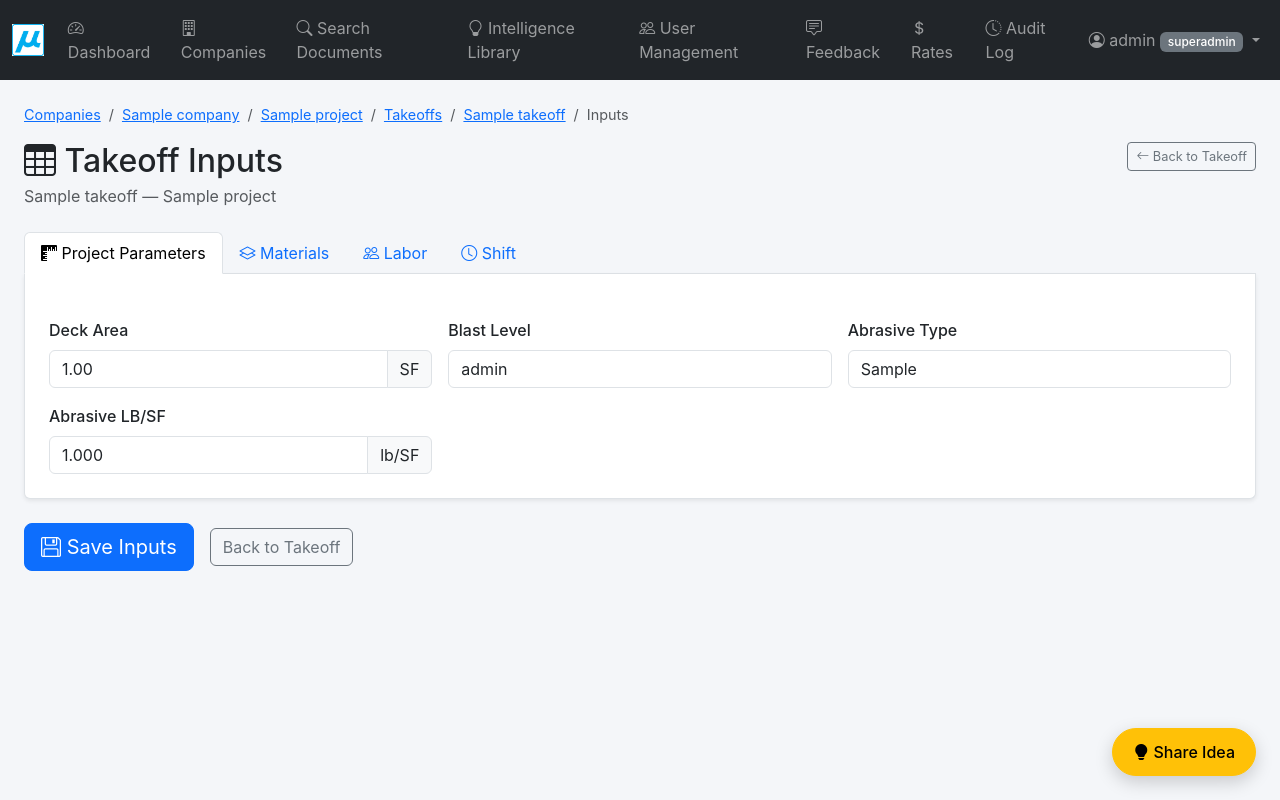
After one commit to jKeonaona/powerscan, a Flask app: page /takeoffs/1/inputs in a window 1280 px wide. The commit adds this page. Run offline with Flask 3, Linux system fonts and the light colour scheme; a user stored in the database is signed in; tables that the repository leaves empty hold one stand-in row (values such as "Sample post"); one stand-in notice (Sample message) is shown.

Commit message:
Add Takeoff inputs model and tabbed form: project parameters, materials, labor rates, shift structure
Co-Authored-By: Claude Sonnet 4.6 <noreply@anthropic.com>

```diff
--- a/app.py
+++ b/app.py
@@ -135,6 +135,83 @@ def _run_migrations(database):
         ("report", "takeoff_id", "INTEGER"),
         ("takeoff", "scopes", "TEXT"),
         ("intelligence_item", "content_hash", "VARCHAR(64)"),
+        # Takeoff inputs — project parameters
+        ("takeoff", "deck_area_sf", "NUMERIC"),
+        ("takeoff", "blast_level", "VARCHAR(32)"),
+        ("takeoff", "abrasive_type", "VARCHAR(64)"),
+        ("takeoff", "abrasive_lb_per_sf", "NUMERIC"),
+        # Takeoff inputs — materials
+        ("takeoff", "primer_vol_pct", "NUMERIC"),
+        ("takeoff", "primer_mils", "NUMERIC"),
+        ("takeoff", "primer_gal", "NUMERIC"),
+        ("takeoff", "second_primer_vol_pct", "NUMERIC"),
+        ("takeoff", "second_primer_mils", "NUMERIC"),
+        ("takeoff", "second_primer_gal", "NUMERIC"),
+        ("takeoff", "stripe_prime_vol_pct", "NUMERIC"),
+        ("takeoff", "stripe_prime_mils", "NUMERIC"),
+        ("takeoff", "stripe_prime_gal", "NUMERIC"),
+        ("takeoff", "stripe_intermediate_vol_pct", "NUMERIC"),
+        ("takeoff", "stripe_intermediate_mils", "NUMERIC"),
+        ("takeoff", "stripe_intermediate_gal", "NUMERIC"),
+        ("takeoff", "intermediate_vol_pct", "NUMERIC"),
+        ("takeoff", "intermediate_mils", "NUMERIC"),
+        ("takeoff", "intermediate_gal", "NUMERIC"),
+        ("takeoff", "finish_vol_pct", "NUMERIC"),
+        ("takeoff", "finish_mils", "NUMERIC"),
+        ("takeoff", "finish_gal", "NUMERIC"),
+        # Takeoff inputs — labor SF/HR + workers/nozzle
+        ("takeoff", "mobilize_sf_per_hr", "NUMERIC"),
+        ("takeoff", "mobilize_workers_per_nozzle", "NUMERIC"),
+        ("takeoff", "equip_setup_sf_per_hr", "NUMERIC"),
+        ("takeoff", "equip_setup_workers_per_nozzle", "NUMERIC"),
+        ("takeoff", "scaffold_sf_per_hr", "NUMERIC"),
+        ("takeoff", "scaffold_workers_per_nozzle", "NUMERIC"),
+        ("takeoff", "containment_sf_per_hr", "NUMERIC"),
+        ("takeoff", "containment_workers_per_nozzle", "NUMERIC"),
+        ("takeoff", "masking_sf_per_hr", "NUMERIC"),
+        ("takeoff", "masking_workers_per_nozzle", "NUMERIC"),
+        ("takeoff", "pressure_wash_sf_per_hr", "NUMERIC"),
+        ("takeoff", "pressure_wash_workers_per_nozzle", "NUMERIC"),
+        ("takeoff", "caulking_sf_per_hr", "NUMERIC"),
+        ("takeoff", "caulking_workers_per_nozzle", "NUMERIC"),
+        ("takeoff", "blast_sf_per_hr", "NUMERIC"),
+        ("takeoff", "blast_workers_per_nozzle", "NUMERIC"),
+        ("takeoff", "primer_labor_sf_per_hr", "NUMERIC"),
+        ("takeoff", "primer_labor_workers_per_nozzle", "NUMERIC"),
+        ("takeoff", "second_primer_labor_sf_per_hr", "NUMERIC"),
+        ("takeoff", "second_primer_labor_workers_per_nozzle", "NUMERIC"),
+        ("takeoff", "stripe_prime_labor_sf_per_hr", "NUMERIC"),
+        ("takeoff", "stripe_prime_labor_workers_per_nozzle", "NUMERIC"),
+        ("takeoff", "stripe_intermediate_labor_sf_per_hr", "NUMERIC"),
+        ("takeoff", "stripe_intermediate_labor_workers_per_nozzle", "NUMERIC"),
+        ("takeoff", "intermediate_labor_sf_per_hr", "NUMERIC"),
+        ("takeoff", "intermediate_labor_workers_per_nozzle", "NUMERIC"),
+        ("takeoff", "finish_labor_sf_per_hr", "NUMERIC"),
+        ("takeoff", "finish_labor_workers_per_nozzle", "NUMERIC"),
+        ("takeoff", "traffic_control_sf_per_hr", "NUMERIC"),
+        ("takeoff", "traffic_control_workers_per_nozzle", "NUMERIC"),
+        ("takeoff", "inspection_touchup_sf_per_hr", "NUMERIC"),
+        ("takeoff", "inspection_touchup_workers_per_nozzle", "NUMERIC"),
+        ("takeoff", "osha_training_sf_per_hr", "NUMERIC"),
+        ("takeoff", "osha_training_workers_per_nozzle", "NUMERIC"),
+        # Takeoff inputs — time-based labor
+        ("takeoff", "mobilize_hrs_per_day", "NUMERIC"),
+        ("takeoff", "mobilize_days", "NUMERIC"),
+        ("takeoff", "equip_setup_hrs_per_day", "NUMERIC"),
+        ("takeoff", "equip_setup_days", "NUMERIC"),
+        ("takeoff", "scaffold_hrs_per_day", "NUMERIC"),
+        ("takeoff", "scaffold_days", "NUMERIC"),
+        ("takeoff", "traffic_control_hrs_per_day", "NUMERIC"),
+        ("takeoff", "traffic_control_days", "NUMERIC"),
+        ("takeoff", "inspection_touchup_hrs_per_day", "NUMERIC"),
+        ("takeoff", "inspection_touchup_days", "NUMERIC"),
+        ("takeoff", "osha_training_hrs_per_day", "NUMERIC"),
+        ("takeoff", "osha_training_days", "NUMERIC"),
+        # Takeoff inputs — shift structure
+        ("takeoff", "shift_hours_per_day", "NUMERIC"),
+        ("takeoff", "shift_days_total", "NUMERIC"),
+        ("takeoff", "crew_size", "INTEGER"),
+        ("takeoff", "shifts_per_day", "INTEGER"),
     ]
     for table, column, col_def in migrations:
         try:
@@ -1275,6 +1352,76 @@ def create_app():
             summaries=summaries,
             reports=reports,
         )
+
+    @app.route("/takeoffs/<int:takeoff_id>/inputs", methods=["GET", "POST"])
+    @login_required
+    def takeoff_inputs(takeoff_id):
+        takeoff = db.session.get(Takeoff, takeoff_id) or abort(404)
+        project = takeoff.project
+        if not current_user.is_superadmin and current_user.company_id != project.company_id:
+            abort(403)
+
+        if request.method == "POST":
+            def _num(field, scale=2):
+                v = request.form.get(field, "").strip()
+                if not v:
+                    return None
+                try:
+                    return round(float(v), scale)
+                except (ValueError, TypeError):
+                    return None
+
+            def _int(field):
+                v = request.form.get(field, "").strip()
+                if not v:
+                    return None
+                try:
+                    return int(v)
+                except (ValueError, TypeError):
+                    return None
+
+            def _str(field):
+                return request.form.get(field, "").strip() or None
+
+            # Project parameters
+            takeoff.deck_area_sf = _num("deck_area_sf")
+            takeoff.blast_level = _str("blast_level")
+            takeoff.abrasive_type = _str("abrasive_type")
+            takeoff.abrasive_lb_per_sf = _num("abrasive_lb_per_sf", 3)
+
+            # Materials
+            for layer in ["primer", "second_primer", "stripe_prime", "stripe_intermediate", "intermediate", "finish"]:
+                setattr(takeoff, f"{layer}_vol_pct", _num(f"{layer}_vol_pct"))
+                setattr(takeoff, f"{layer}_mils", _num(f"{layer}_mils"))
+                setattr(takeoff, f"{layer}_gal", _num(f"{layer}_gal"))
+
+            # Labor — SF/HR + workers/nozzle for all tasks
+            for task in [
+                "mobilize", "equip_setup", "scaffold", "containment", "masking",
+                "pressure_wash", "caulking", "blast", "primer_labor",
+                "second_primer_labor", "stripe_prime_labor", "stripe_intermediate_labor",
+                "intermediate_labor", "finish_labor", "traffic_control",
+                "inspection_touchup", "osha_training",
+            ]:
+                setattr(takeoff, f"{task}_sf_per_hr", _num(f"{task}_sf_per_hr"))
+                setattr(takeoff, f"{task}_workers_per_nozzle", _num(f"{task}_workers_per_nozzle"))
+
+            # Labor — time-based tasks
+            for task in ["mobilize", "equip_setup", "scaffold", "traffic_control", "inspection_touchup", "osha_training"]:
+                setattr(takeoff, f"{task}_hrs_per_day", _num(f"{task}_hrs_per_day"))
+                setattr(takeoff, f"{task}_days", _num(f"{task}_days"))
+
+            # Shift structure
+            takeoff.shift_hours_per_day = _num("shift_hours_per_day")
+            takeoff.shift_days_total = _num("shift_days_total")
+            takeoff.crew_size = _int("crew_size")
+            takeoff.shifts_per_day = _int("shifts_per_day")
+
+            db.session.commit()
+            flash("Takeoff inputs saved.", "success")
+            return redirect(url_for("takeoff_inputs", takeoff_id=takeoff_id))
+
+        return render_template("takeoff_inputs.html", project=project, takeoff=takeoff)
 
     # ── Drawing Routes ──────────────────────────────────────────
 
--- /dev/null
+++ b/templates/takeoff_inputs.html
@@ -0,0 +1,314 @@
+{% extends "base.html" %}
+{% block title %}Inputs — {{ takeoff.name }} — {{ project.name }} - PowerScan{% endblock %}
+
+{% block content %}
+<div class="container-fluid">
+    <nav aria-label="breadcrumb">
+        <ol class="breadcrumb">
+            {% if current_user.role == 'superadmin' %}
+            <li class="breadcrumb-item"><a href="{{ url_for('companies') }}">Companies</a></li>
+            {% endif %}
+            <li class="breadcrumb-item"><a href="{{ url_for('projects', company_id=project.company_id) }}">{{ project.company.name }}</a></li>
+            <li class="breadcrumb-item"><a href="{{ url_for('project_hub', project_id=project.id) }}">{{ project.name }}</a></li>
+            <li class="breadcrumb-item"><a href="{{ url_for('takeoffs_list', project_id=project.id) }}">Takeoffs</a></li>
+            <li class="breadcrumb-item"><a href="{{ url_for('takeoff_detail', takeoff_id=takeoff.id) }}">{{ takeoff.name }}</a></li>
+            <li class="breadcrumb-item active">Inputs</li>
+        </ol>
+    </nav>
+
+    <div class="d-flex justify-content-between align-items-start mb-4">
+        <div>
+            <h2 class="mb-1"><i class="bi bi-table"></i> Takeoff Inputs</h2>
+            <p class="text-muted mb-0">{{ takeoff.name }} &mdash; {{ project.name }}</p>
+        </div>
+        <a href="{{ url_for('takeoff_detail', takeoff_id=takeoff.id) }}"
+           class="btn btn-sm btn-outline-secondary flex-shrink-0 ms-3">
+            <i class="bi bi-arrow-left"></i> Back to Takeoff
+        </a>
+    </div>
+
+    {% with messages = get_flashed_messages(with_categories=true) %}
+    {% for category, message in messages %}
+    <div class="alert alert-{{ category }} alert-dismissible fade show" role="alert">
+        {{ message }}
+        <button type="button" class="btn-close" data-bs-dismiss="alert"></button>
+    </div>
+    {% endfor %}
+    {% endwith %}
+
+    <form method="POST">
+
+        <!-- Tab navigation -->
+        <ul class="nav nav-tabs mb-0" id="inputTabs" role="tablist">
+            <li class="nav-item" role="presentation">
+                <button class="nav-link active" id="tab-params" data-bs-toggle="tab"
+                        data-bs-target="#pane-params" type="button" role="tab">
+                    <i class="bi bi-rulers"></i> Project Parameters
+                </button>
+            </li>
+            <li class="nav-item" role="presentation">
+                <button class="nav-link" id="tab-materials" data-bs-toggle="tab"
+                        data-bs-target="#pane-materials" type="button" role="tab">
+                    <i class="bi bi-layers"></i> Materials
+                </button>
+            </li>
+            <li class="nav-item" role="presentation">
+                <button class="nav-link" id="tab-labor" data-bs-toggle="tab"
+                        data-bs-target="#pane-labor" type="button" role="tab">
+                    <i class="bi bi-people"></i> Labor
+                </button>
+            </li>
+            <li class="nav-item" role="presentation">
+                <button class="nav-link" id="tab-shift" data-bs-toggle="tab"
+                        data-bs-target="#pane-shift" type="button" role="tab">
+                    <i class="bi bi-clock"></i> Shift
+                </button>
+            </li>
+        </ul>
+
+        <div class="tab-content border border-top-0 rounded-bottom p-4 bg-white shadow-sm mb-4" id="inputTabContent">
+
+            <!-- ── Tab 1: Project Parameters ─────────────────────────────── -->
+            <div class="tab-pane fade show active" id="pane-params" role="tabpanel">
+                <div class="row g-3 mt-1">
+                    <div class="col-md-4">
+                        <label class="form-label fw-medium">Deck Area</label>
+                        <div class="input-group">
+                            <input type="number" class="form-control" name="deck_area_sf" step="0.01" min="0"
+                                   placeholder="0.00"
+                                   value="{{ takeoff.deck_area_sf if takeoff.deck_area_sf is not none else '' }}">
+                            <span class="input-group-text">SF</span>
+                        </div>
+                    </div>
+                    <div class="col-md-4">
+                        <label class="form-label fw-medium">Blast Level</label>
+                        <input type="text" class="form-control" name="blast_level"
+                               placeholder="e.g. SP-5, SP-7, SP-10"
+                               value="{{ takeoff.blast_level or '' }}">
+                    </div>
+                    <div class="col-md-4">
+                        <label class="form-label fw-medium">Abrasive Type</label>
+                        <input type="text" class="form-control" name="abrasive_type"
+                               placeholder="e.g. Steel grit G-25"
+                               value="{{ takeoff.abrasive_type or '' }}">
+                    </div>
+                    <div class="col-md-4">
+                        <label class="form-label fw-medium">Abrasive LB/SF</label>
+                        <div class="input-group">
+                            <input type="number" class="form-control" name="abrasive_lb_per_sf" step="0.001" min="0"
+                                   placeholder="0.000"
+                                   value="{{ takeoff.abrasive_lb_per_sf if takeoff.abrasive_lb_per_sf is not none else '' }}">
+                            <span class="input-group-text">lb/SF</span>
+                        </div>
+                    </div>
+                </div>
+            </div>
+
+            <!-- ── Tab 2: Materials ───────────────────────────────────────── -->
+            <div class="tab-pane fade" id="pane-materials" role="tabpanel">
+                <div class="table-responsive mt-2">
+                    <table class="table table-bordered table-sm align-middle">
+                        <thead class="table-light">
+                            <tr>
+                                <th style="width:22%">Coating Layer</th>
+                                <th>VOL %</th>
+                                <th>Mils (DFT)</th>
+                                <th>Gallons</th>
+                            </tr>
+                        </thead>
+                        <tbody>
+                            {% set mat_rows = [
+                                ('primer',                'Primer',               'primer'),
+                                ('second_primer',         '2nd Primer',           'second_primer'),
+                                ('stripe_prime',          'Stripe Prime',         'stripe_prime'),
+                                ('stripe_intermediate',   'Stripe Intermediate',  'stripe_intermediate'),
+                                ('intermediate',          'Intermediate',         'intermediate'),
+                                ('finish',                'Finish',               'finish'),
+                            ] %}
+                            {% for key, label, prefix in mat_rows %}
+                            <tr>
+                                <td class="fw-medium">{{ label }}</td>
+                                <td>
+                                    <input type="number" class="form-control form-control-sm"
+                                           name="{{ prefix }}_vol_pct" step="0.01" min="0" max="100"
+                                           placeholder="%"
+                                           value="{{ takeoff[prefix ~ '_vol_pct'] if takeoff[prefix ~ '_vol_pct'] is not none else '' }}">
+                                </td>
+                                <td>
+                                    <input type="number" class="form-control form-control-sm"
+                                           name="{{ prefix }}_mils" step="0.01" min="0"
+                                           placeholder="mils"
+                                           value="{{ takeoff[prefix ~ '_mils'] if takeoff[prefix ~ '_mils'] is not none else '' }}">
+                                </td>
+                                <td>
+                                    <input type="number" class="form-control form-control-sm"
+                                           name="{{ prefix }}_gal" step="0.01" min="0"
+                                           placeholder="GAL"
+                                           value="{{ takeoff[prefix ~ '_gal'] if takeoff[prefix ~ '_gal'] is not none else '' }}">
+                                </td>
+                            </tr>
+                            {% endfor %}
+                        </tbody>
+                    </table>
+                </div>
+            </div>
+
+            <!-- ── Tab 3: Labor ───────────────────────────────────────────── -->
+            <div class="tab-pane fade" id="pane-labor" role="tabpanel">
+
+                <h6 class="fw-semibold mt-3 mb-2">Production Rates</h6>
+                <div class="table-responsive">
+                    <table class="table table-bordered table-sm align-middle">
+                        <thead class="table-light">
+                            <tr>
+                                <th style="width:28%">Task</th>
+                                <th>SF / HR</th>
+                                <th>Workers / Nozzle</th>
+                            </tr>
+                        </thead>
+                        <tbody>
+                            {% set prod_rows = [
+                                ('pressure_wash',              'Pressure Wash'),
+                                ('caulking',                   'Caulking'),
+                                ('blast',                      'Blast'),
+                                ('primer_labor',               'Primer'),
+                                ('second_primer_labor',        '2nd Primer'),
+                                ('stripe_prime_labor',         'Stripe Prime'),
+                                ('stripe_intermediate_labor',  'Stripe Intermediate'),
+                                ('intermediate_labor',         'Intermediate'),
+                                ('finish_labor',               'Finish'),
+                                ('containment',                'Containment'),
+                                ('masking',                    'Masking'),
+                            ] %}
+                            {% for task, label in prod_rows %}
+                            <tr>
+                                <td class="fw-medium">{{ label }}</td>
+                                <td>
+                                    <input type="number" class="form-control form-control-sm"
+                                           name="{{ task }}_sf_per_hr" step="0.01" min="0"
+                                           placeholder="SF/HR"
+                                           value="{{ takeoff[task ~ '_sf_per_hr'] if takeoff[task ~ '_sf_per_hr'] is not none else '' }}">
+                                </td>
+                                <td>
+                                    <input type="number" class="form-control form-control-sm"
+                                           name="{{ task }}_workers_per_nozzle" step="0.01" min="0"
+                                           placeholder="workers"
+                                           value="{{ takeoff[task ~ '_workers_per_nozzle'] if takeoff[task ~ '_workers_per_nozzle'] is not none else '' }}">
+                                </td>
+                            </tr>
+                            {% endfor %}
+                        </tbody>
+                    </table>
+                </div>
+
+                <h6 class="fw-semibold mt-4 mb-2">Time-Based Tasks</h6>
+                <div class="table-responsive">
+                    <table class="table table-bordered table-sm align-middle">
+                        <thead class="table-light">
+                            <tr>
+                                <th style="width:28%">Task</th>
+                                <th>SF / HR</th>
+                                <th>Workers / Nozzle</th>
+                                <th>Hours / Day</th>
+                                <th>Days</th>
+                            </tr>
+                        </thead>
+                        <tbody>
+                            {% set time_rows = [
+                                ('mobilize',           'Mobilize'),
+                                ('equip_setup',        'Equip Setup'),
+                                ('scaffold',           'Scaffold'),
+                                ('traffic_control',    'Traffic Control'),
+                                ('inspection_touchup', 'Inspection / Touchup'),
+                                ('osha_training',      'OSHA Training'),
+                            ] %}
+                            {% for task, label in time_rows %}
+                            <tr>
+                                <td class="fw-medium">{{ label }}</td>
+                                <td>
+                                    <input type="number" class="form-control form-control-sm"
+                                           name="{{ task }}_sf_per_hr" step="0.01" min="0"
+                                           placeholder="SF/HR"
+                                           value="{{ takeoff[task ~ '_sf_per_hr'] if takeoff[task ~ '_sf_per_hr'] is not none else '' }}">
+                                </td>
+                                <td>
+                                    <input type="number" class="form-control form-control-sm"
+                                           name="{{ task }}_workers_per_nozzle" step="0.01" min="0"
+                                           placeholder="workers"
+                                           value="{{ takeoff[task ~ '_workers_per_nozzle'] if takeoff[task ~ '_workers_per_nozzle'] is not none else '' }}">
+                                </td>
+                                <td>
+                                    <input type="number" class="form-control form-control-sm"
+                                           name="{{ task }}_hrs_per_day" step="0.01" min="0"
+                                           placeholder="hrs"
+                                           value="{{ takeoff[task ~ '_hrs_per_day'] if takeoff[task ~ '_hrs_per_day'] is not none else '' }}">
+                                </td>
+                                <td>
+                                    <input type="number" class="form-control form-control-sm"
+                                           name="{{ task }}_days" step="0.01" min="0"
+                                           placeholder="days"
+                                           value="{{ takeoff[task ~ '_days'] if takeoff[task ~ '_days'] is not none else '' }}">
+                                </td>
+                            </tr>
+                            {% endfor %}
+                        </tbody>
+                    </table>
+                </div>
+            </div>
+
+            <!-- ── Tab 4: Shift ───────────────────────────────────────────── -->
+            <div class="tab-pane fade" id="pane-shift" role="tabpanel">
+                <div class="row g-3 mt-1">
+                    <div class="col-md-3">
+                        <label class="form-label fw-medium">Shift Hours / Day</label>
+                        <div class="input-group">
+                            <input type="number" class="form-control" name="shift_hours_per_day" step="0.01" min="0"
+                                   placeholder="8.00"
+                                   value="{{ takeoff.shift_hours_per_day if takeoff.shift_hours_per_day is not none else '' }}">
+                            <span class="input-group-text">hrs</span>
+                        </div>
+                    </div>
+                    <div class="col-md-3">
+                        <label class="form-label fw-medium">Total Project Days</label>
+                        <div class="input-group">
+                            <input type="number" class="form-control" name="shift_days_total" step="0.01" min="0"
+                                   placeholder="0.00"
+                                   value="{{ takeoff.shift_days_total if takeoff.shift_days_total is not none else '' }}">
+                            <span class="input-group-text">days</span>
+                        </div>
+                    </div>
+                    <div class="col-md-3">
+                        <label class="form-label fw-medium">Crew Size</label>
+                        <div class="input-group">
+                            <input type="number" class="form-control" name="crew_size" step="1" min="1"
+                                   placeholder="0"
+                                   value="{{ takeoff.crew_size if takeoff.crew_size is not none else '' }}">
+                            <span class="input-group-text">workers</span>
+                        </div>
+                    </div>
+                    <div class="col-md-3">
+                        <label class="form-label fw-medium">Shifts / Day</label>
+                        <div class="input-group">
+                            <input type="number" class="form-control" name="shifts_per_day" step="1" min="1" max="3"
+                                   placeholder="1"
+                                   value="{{ takeoff.shifts_per_day if takeoff.shifts_per_day is not none else '' }}">
+                            <span class="input-group-text">shifts</span>
+                        </div>
+                        <div class="form-text">1 = single shift, 2 = double shift</div>
+                    </div>
+                </div>
+            </div>
+
+        </div><!-- /tab-content -->
+
+        <div class="d-flex align-items-center gap-3 pb-4">
+            <button type="submit" class="btn btn-primary btn-lg">
+                <i class="bi bi-floppy"></i> Save Inputs
+            </button>
+            <a href="{{ url_for('takeoff_detail', takeoff_id=takeoff.id) }}"
+               class="btn btn-outline-secondary">Back to Takeoff</a>
+        </div>
+
+    </form>
+</div>
+{% endblock %}
```
Also changed, not shown: models.py (+82 -0 lines), templates/takeoff_detail.html (+10 -5 lines).
